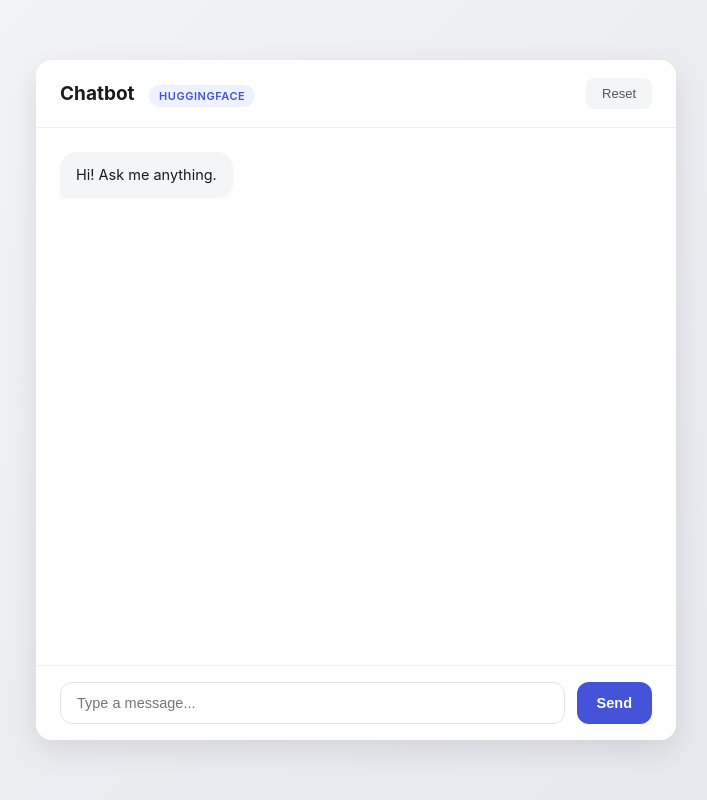
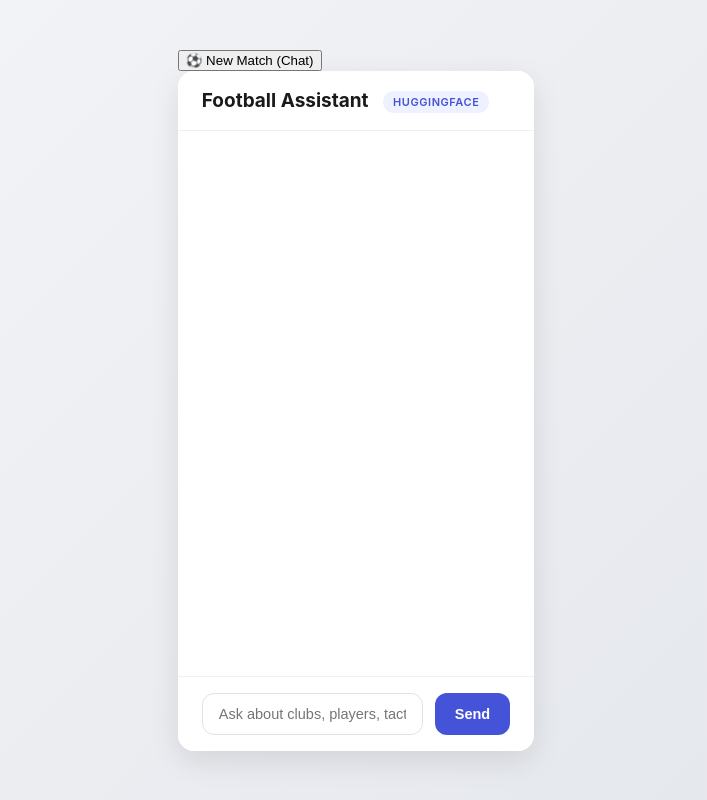
Before and after one commit to Fahad1812/HEALTH-ASSISTANCE-CHATBOT, a Flask app: page / in a window 1280 px wide. Shown: the whole page, without its empty margins (284-991 px from the left). Run offline with Flask 3, Linux system fonts and the light colour scheme.

Commit message:
Update index.html

```diff
--- a/templates/index.html
+++ b/templates/index.html
@@ -3,25 +3,41 @@
 <head>
     <meta charset="UTF-8">
     <meta name="viewport" content="width=device-width, initial-scale=1.0">
-  <title>Chatbot</title>
+    <title>Football AI Assistant</title>
     <link rel="stylesheet" href="{{ url_for('static', filename='style.css') }}">
 </head>
 <body>
+    <div class="app-container">
+
+        <div class="sidebar">
+            <button id="new-chat-btn" class="new-chat-btn">⚽ New Match (Chat)</button>
+            <div id="chat-list" class="chat-list">
+                </div>
+        </div>
+
         <div class="chat-wrap">
-    <header class="chat-header">
-      <div>
-        <h1>Chatbot</h1>
+
+            <div class="chat-header">
+                <h1>Football Assistant
                     <span class="provider-badge">{{ provider }}</span>
+                </h1>
             </div>
-      <button id="reset-btn" title="Clear conversation">Reset</button>
-    </header>
 
-    <div id="messages" class="messages"></div>
+            <div id="messages" class="messages">
+                </div>
 
             <form id="chat-form" class="chat-form">
-      <input id="user-input" type="text" placeholder="Type a message..." autocomplete="off" required>
-      <button type="submit">Send</button>
+                <input
+                    type="text"
+                    id="user-input"
+                    placeholder="Ask about clubs, players, tactics, or leagues..."
+                    autocomplete="off"
+                    required
+                />
+                <button type="submit" id="send-btn">Send</button>
             </form>
+
+        </div>
     </div>
 
     <script src="{{ url_for('static', filename='script.js') }}"></script>
```
Lines whose indentation alone changed are shown as unchanged.
